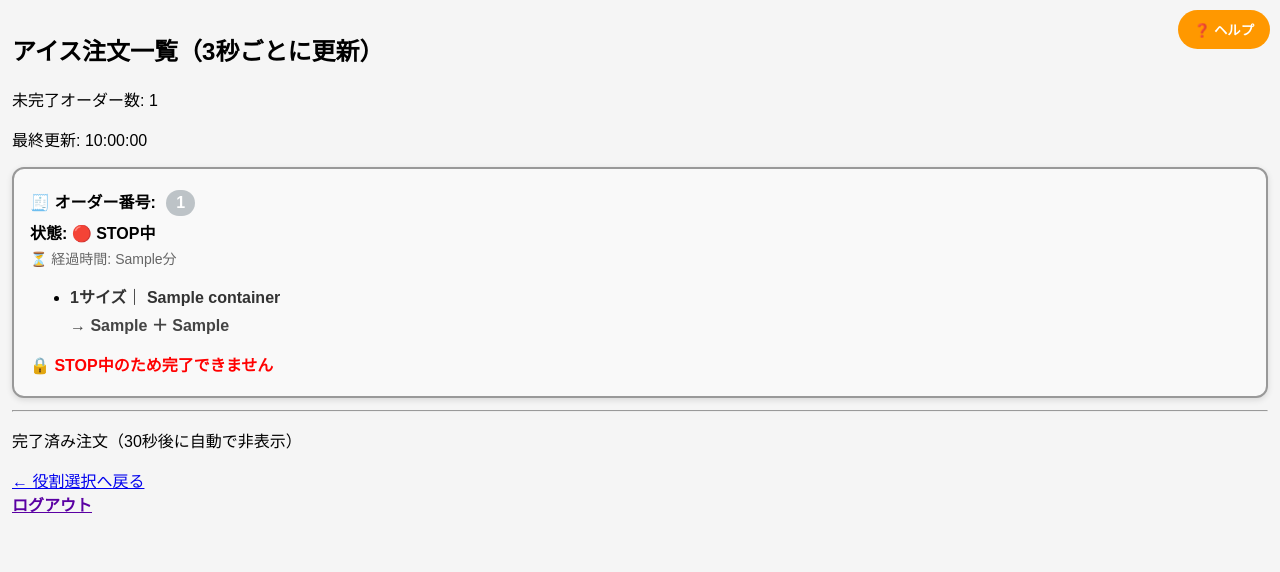
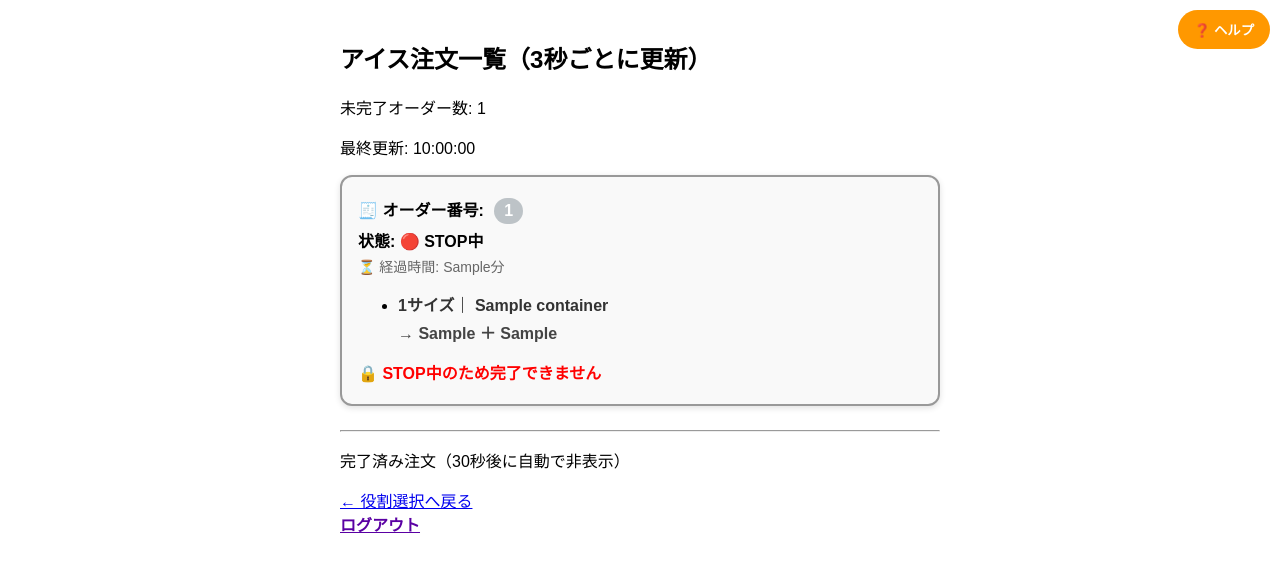
Before and after one commit to Yujiro-Muraoka/ice-order-system, a Django app: template orders/templates/orders/ice.html in a window 1280 px wide. Shown: the top 572 px of the page. Run offline with Django 5.2, Linux system fonts and the light colour scheme; the template is opened without the code that fills it: most values are stand-ins (such as "Sample title", 1, 10 or a date in 2020).

Commit message:
Update all modified files

```diff
--- a/orders/templates/orders/ice.html
+++ b/orders/templates/orders/ice.html
@@ -6,13 +6,13 @@
   <title>アイス担当画面</title>
   <style>
 
-      body {
+    body {
       font-family: sans-serif;
-      padding: 12px;
-      margin: 0;
-      background-color: #f5f5f5;
-      max-width: none;
-      }
+      padding: 20px;
+      max-width: 600px;
+      margin: auto;
+    }
+
     .header {
       font-size: 20px;
       font-weight: bold;
@@ -22,7 +22,7 @@
       background: #f9f9f9;
       border: 2px solid #999;
       border-radius: 12px;
-      margin: 12px 0; /* ← 横の余白をなくす */
+      margin-bottom: 24px;
       padding: 16px;
       box-shadow: 0 2px 6px rgba(0, 0, 0, 0.12);
     }
--- a/orders/templates/orders/register.html
+++ b/orders/templates/orders/register.html
@@ -157,9 +157,11 @@
       padding: 12px;
       font-size: 16px;
       font-weight: bold;
-      min-width: 100px;
+      flex: 1; /* 横に並び均等幅にする */
+      min-width: 0; /* 最小幅制限を解除 */
       transition: background-color 0.1s ease, color 0.1s ease, border-color 0.1s ease;
     }
+
 
     /* 選択された状態（選択完了後） */
     .select-btn.selected {
```
